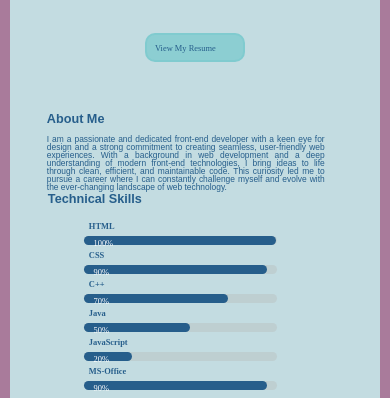
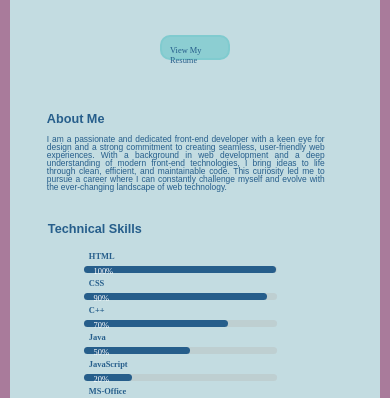
Before and after one commit to Kalsoom08/Portfolio-Profile, a plain HTML site: page index.html in a window 390 px wide. Shown: the part 205-603 px from the top of the page. Drawn offline with Linux system fonts and the light colour scheme.

Commit message:
PortFolio

```diff
--- a/index.html
+++ b/index.html
@@ -50,44 +50,34 @@
     <div class="inner-div1">100%</div>
   </div>
 
-
-
-  <h4>CSS</h4>
+<h4>CSS</h4>
   <div class="outer-div">
     <div class="inner-div2">90%</div>
   </div>
 
-
-
-  <h4>C++</h4>
+<h4>C++</h4>
   <div class="outer-div">
     <div class="inner-div3">70%</div>
   </div>
 
-
-
-  <h4>Java</h4>
+<h4>Java</h4>
   <div class="outer-div">
     <div class="inner-div4">50%</div>
   </div>
 
-
-
-  <h4>JavaScript</h4>
+<h4>JavaScript</h4>
   <div class="outer-div">
     <div class="inner-div5">20%</div>
   </div>
 
-
-
-  <h4>MS-Office</h4>
+<h4>MS-Office</h4>
   <div class="outer-div">
     <div class="inner-div6">90%</div>
   </div>
+</div>
 
-
-
-
+<div class="projects">
+  <h1>Projects</h1>
 </div>
   </body>
 </html>
--- a/style.css
+++ b/style.css
@@ -253,8 +253,8 @@ align-content: flex-start;
 
 }
 .CV a{
-  height: 09px;
-  width: 80px;
+  height: 5px;
+  width: 50px;
   font-size: 1vh;
   padding:8px;
   font-weight: 200;
@@ -282,7 +282,7 @@ align-content: flex-start;
 
 /* Skills */
 .progress-bar{
-  margin-top: -400px;
+  margin-top: -370px;
   padding-left: 20%;
 }
 .progress-bar h1{
@@ -301,40 +301,40 @@ align-content: flex-start;
 } */
 .inner-div1{
   font-size: 1vh;
-  padding-top: 2px;
+  padding-top: 0px;
   height: 07px;
   padding-left: 05%;
 }
 
 .inner-div2{
   font-size: 1vh;
-  padding-top: 2px;
+  padding-top: 0px;
   height: 07px;
   padding-left: 05%;
 
 }
 .inner-div3{
   font-size: 1vh;
-  padding-top: 2px;
+  padding-top: 0px;
   height: 07px;
   padding-left: 05%;
 
 }
 .inner-div4{
   font-size: 1vh;
-  padding-top: 2px;
+  padding-top: 0px;
   height: 7px;
   padding-left: 05%;
 }
 .inner-div5{
   font-size: 1vh;
-  padding-top: 2px;
+  padding-top: 0px;
   height: 7px;
   padding-left: 05%;
 }
 .inner-div6{
   font-size: 1vh;
-  padding-top: 2px;
+  padding-top: 0px;
   height: 7px;
   padding-left: 05%;
 }
```
